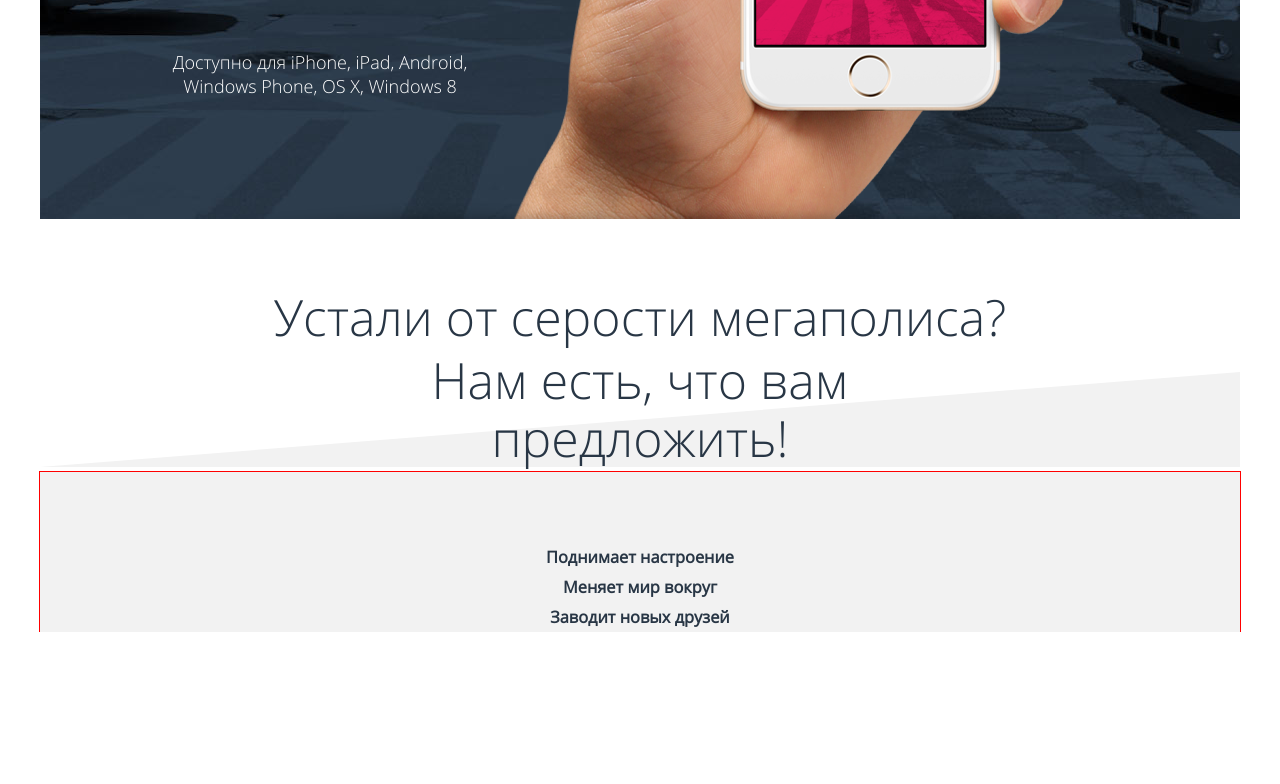
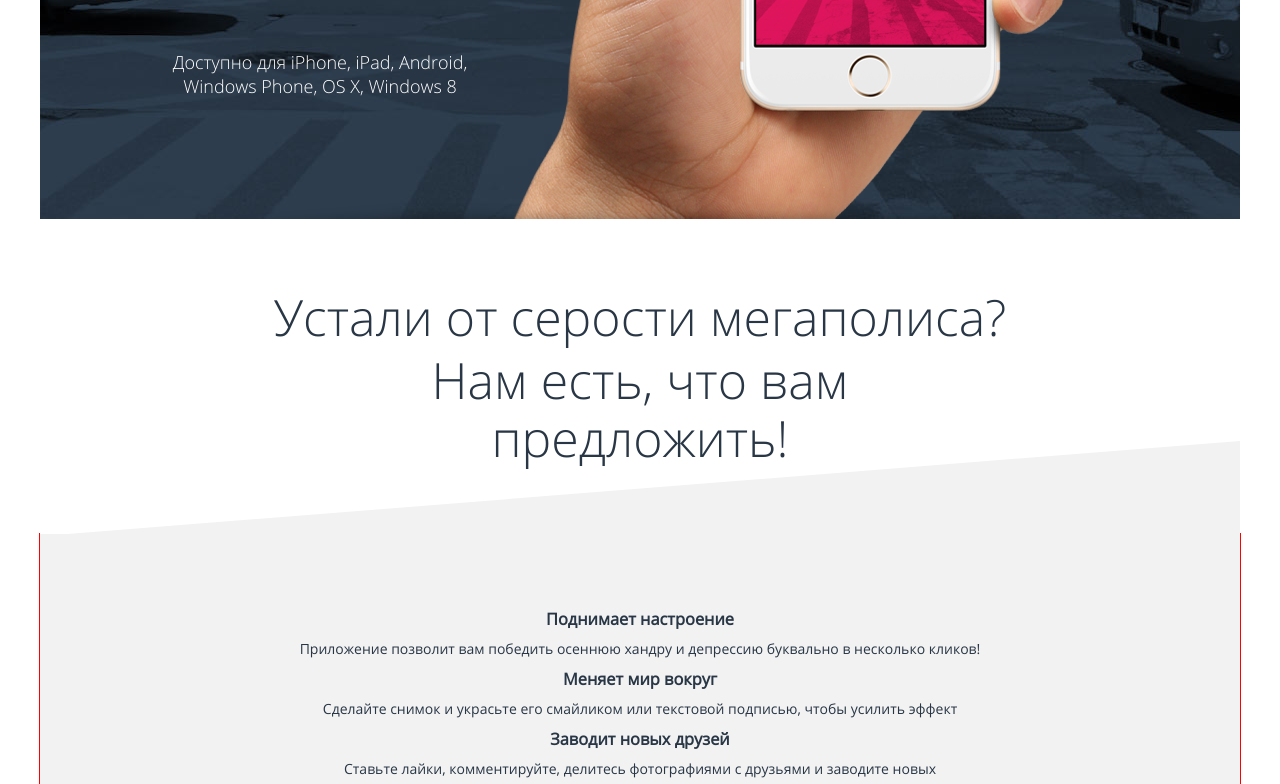
Before and after one commit to RomanBykov/pink, a website: page index.html in a window 1280 px wide. Shown: the part 634-1418 px from the top of the page. Before the commit the page ends 1266 px from the top, so only its background shows below. Drawn offline with nearby package versions, Linux system fonts and the light colour scheme; files that its build step writes are made by us from their sources.

Commit message:
module2-task1

```diff
--- a/index.html
+++ b/index.html
@@ -92,15 +92,15 @@
                 <ul class="advantages__list">
                     <li class="advantages__item">
                         <h3 class="header-bold">Поднимает настроение</h3>
-                        <p></p>
+                        <p>Приложение позволит вам победить осеннюю хандру и депрессию буквально в несколько кликов!</p>
                     </li>
                     <li class="advantages__item">
                         <h3 class="header-bold">Меняет мир вокруг</h3>
-                        <p></p>
+                        <p>Сделайте снимок и украсьте его смайликом или текстовой подписью, чтобы усилить эффект</p>
                     </li>
                     <li class="advantages__item">
                         <h3 class="header-bold">Заводит новых друзей</h3>
-                        <p></p>
+                        <p>Ставьте лайки, комментируйте, делитесь фотографиями с друзьями и заводите новых</p>
                     </li>
                 </ul>
             </section>
--- a/sass/blocks/slogan.scss
+++ b/sass/blocks/slogan.scss
@@ -1,14 +1,12 @@
 .slogan {
     position: relative;
     padding-top: 43px;
-    // padding-bottom: 35px;
+    padding-bottom: 62px;
     background-color: #ffffff;
-    // background-color: red;
-    // outline: 1px solid red;
 
     background-image: url("../../img/svg/bg-triangle-white.svg");
     background-repeat: no-repeat;
-    background-position: bottom;
+    background-position: 0 101%;
     background-size: 100% auto;
 
 
@@ -18,24 +16,8 @@
     @media (min-width: $desktop) {
         padding-top: 69px;
     }
-
-    // background-image: url("../../img/svg/bg-triangle-white.svg");
-    // background-repeat: no-repeat;
-    // background-position-y: 0;
 }
 
-// .slogan::after {
-//     content: "";
-//     position: absolute;
-//     bottom: -60px;
-//     left: 0;
-//     right: 0;
-//     width: 100%;
-//     height: 60px;
-//     background-image: url("../../img/svg/bg-triangle-white.svg");
-//     background-repeat: no-repeat;
-//     outline: 1px solid blue
-// }
 
 .slogan__text {
     margin: 0;
```
